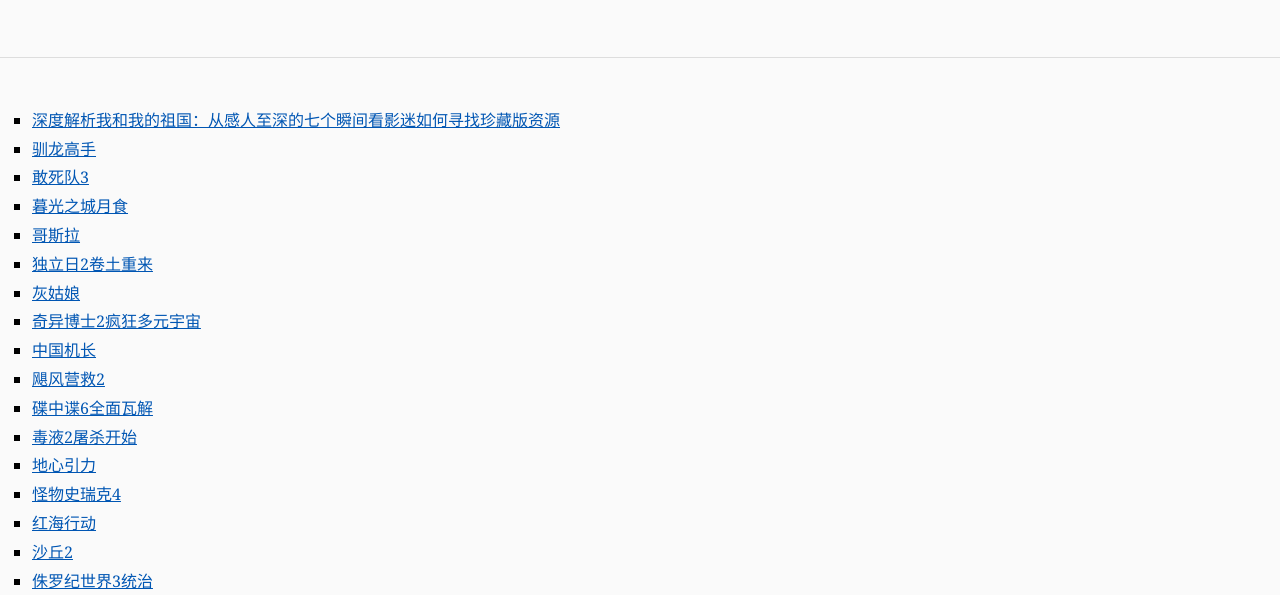
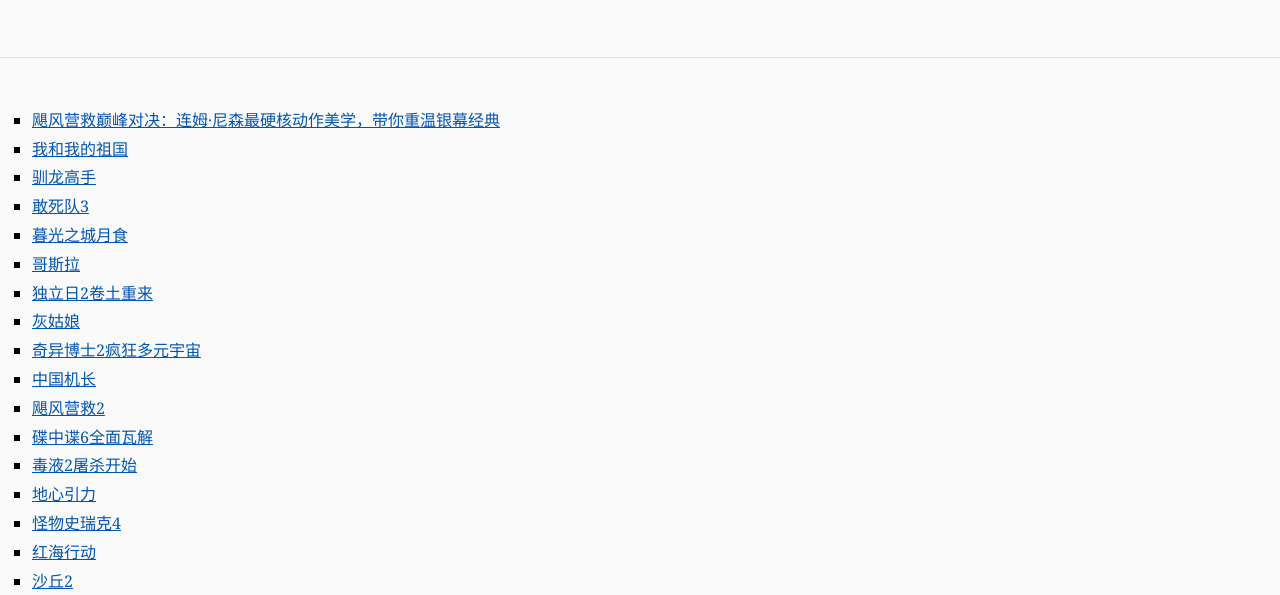
Before and after one commit to movie-stgar/cine-critique, a plain HTML site: page index.html in a window 1280 px wide. Shown: the part 202-797 px from the top of the page. Drawn offline with Linux system fonts and the light colour scheme.

Commit message:
update index

```diff
--- a/index.html
+++ b/index.html
@@ -21,7 +21,8 @@
 <body class="hub_givai">
     <div class="hub_tnsjq" role="banner"><h1>CineCritique 最新影评收录</h1><h2>专注电影与电视剧深度解析与影评分享，提供无剧透推荐、剧情剖析、角色点评与多维度的观影心得。涵盖各类院线大片、经典高分佳作、热门连载网剧及小众独立电影。</h2></div>
     <main class="hub_fuhlt"><nav><ul class="hub_wchec">
-<li><a href="https://movie-stgar.github.io/cine-critique/docs/2026-11-07-443fa9.html">深度解析我和我的祖国：从感人至深的七个瞬间看影迷如何寻找珍藏版资源</a></li>
+<li><a href="https://movie-stgar.github.io/cine-critique/docs/2026-11-07-cdb01b.html">飓风营救巅峰对决：连姆·尼森最硬核动作美学，带你重温银幕经典</a></li>
+                <li><a href="https://movie-stgar.github.io/cine-critique/docs/2026-11-07-443fa9.html">我和我的祖国</a></li>
                 <li><a href="https://movie-stgar.github.io/cine-critique/docs/2026-11-07-90f0b0.html">驯龙高手</a></li>
                 <li><a href="https://movie-stgar.github.io/cine-critique/docs/2026-11-06-358666.html">敢死队3</a></li>
                 <li><a href="https://movie-stgar.github.io/cine-critique/docs/2026-11-06-92d925.html">暮光之城月食</a></li>
```
